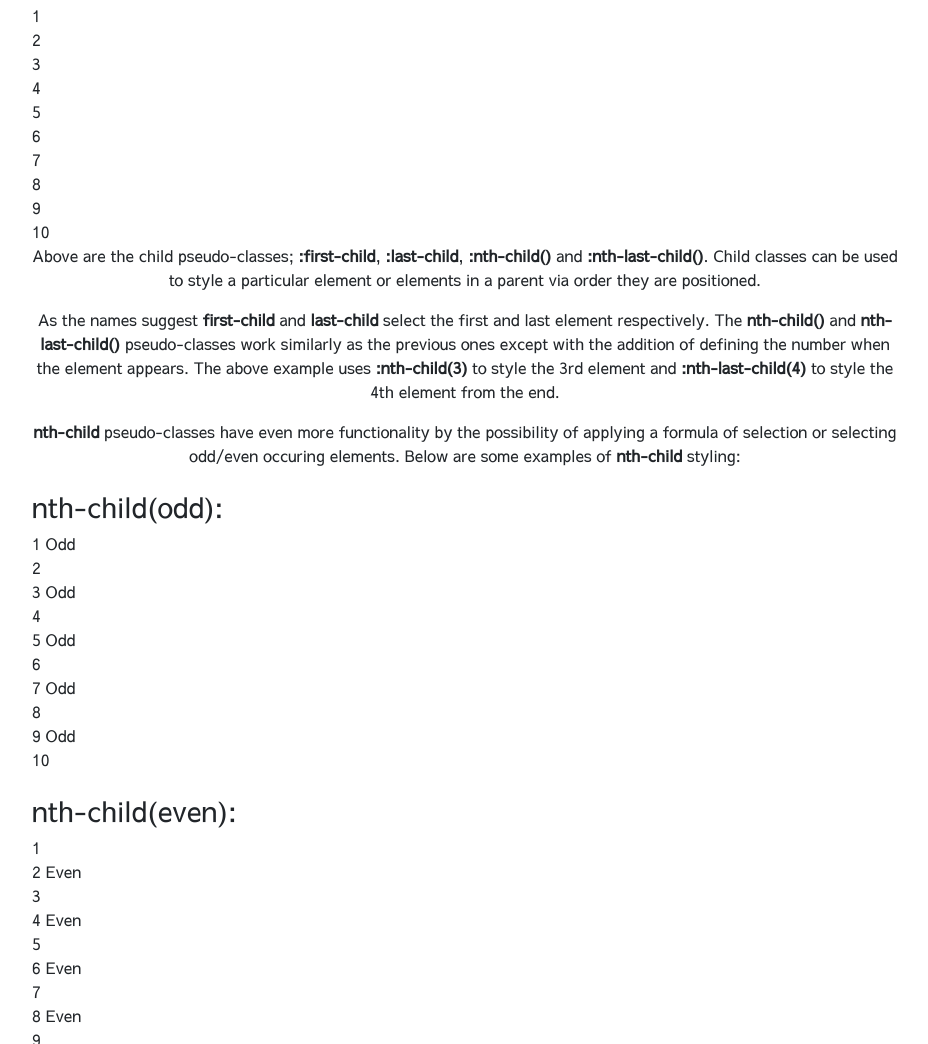
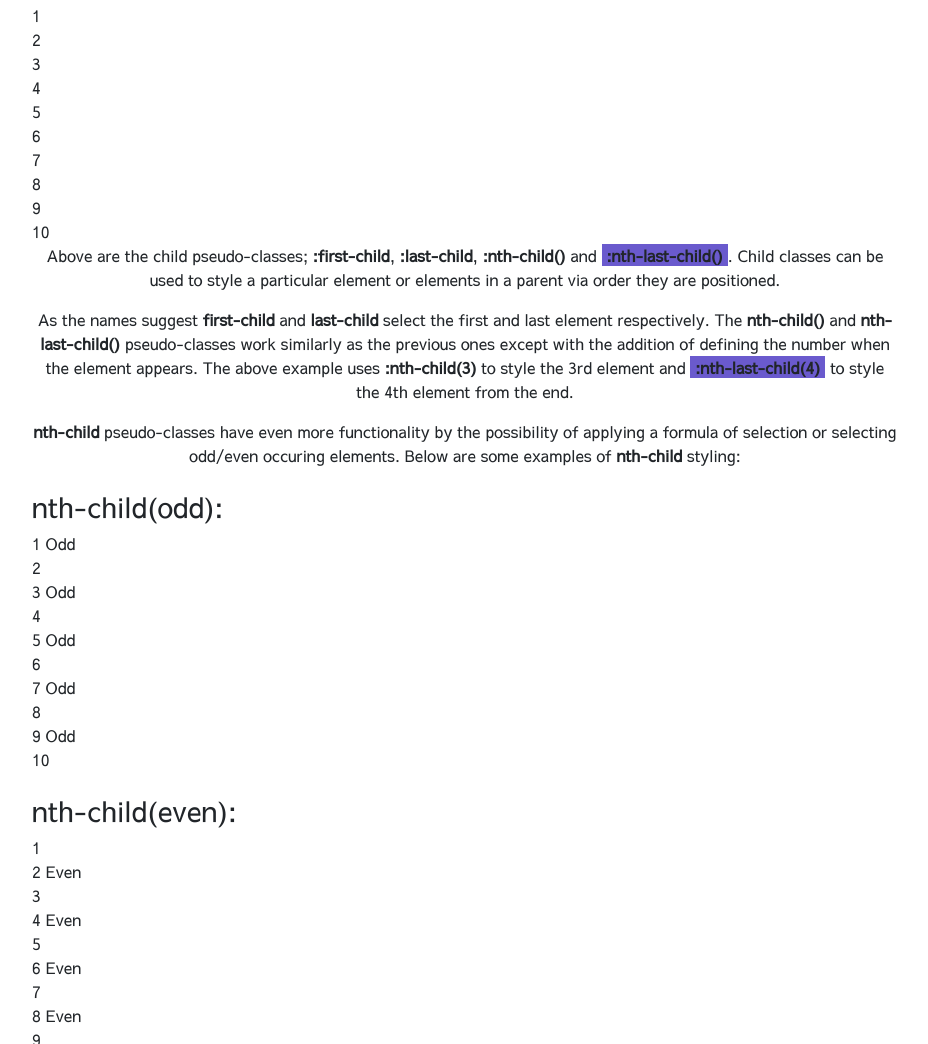
Before and after one commit to stewilondanga/pseudo-class, a plain HTML site: page index.html in a window 1280 px wide. Shown: the part 777-1821 px from the top of the page, without its empty margins (175-1103 px from the left). Drawn offline with nearby package versions, Linux system fonts and the light colour scheme.

Commit message:
add css/styles.css

```diff
--- a/css/styles.css
+++ b/css/styles.css
@@ -33,12 +33,12 @@ h3 {
   border-bottom: 2px dashed;
 }
 
-/*.slateblue{
+.slateblue {
   background-color: slateblue;
   padding: 0 5px;
 }
 
-.cyan{
+/*.cyan{
   background-color: cyan;
   padding: 0 5px;
 }
```
